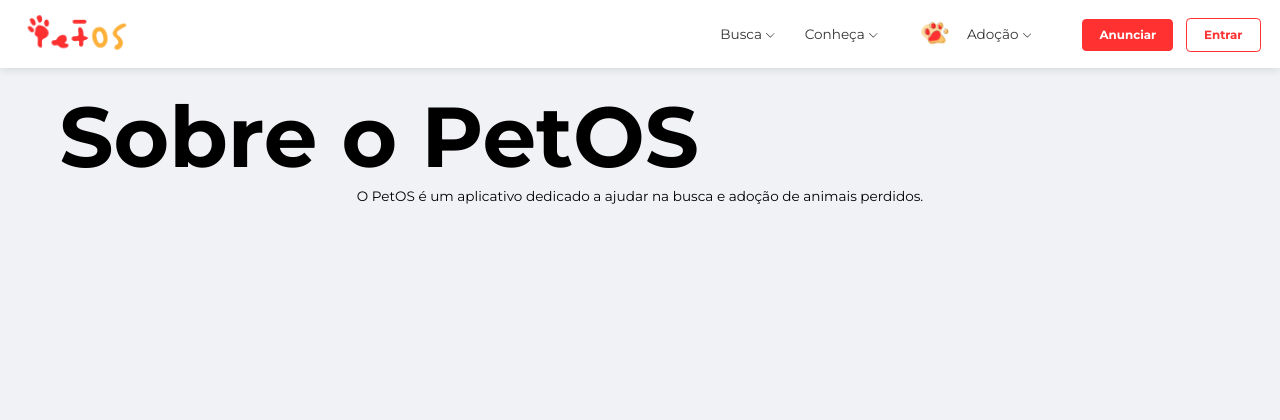
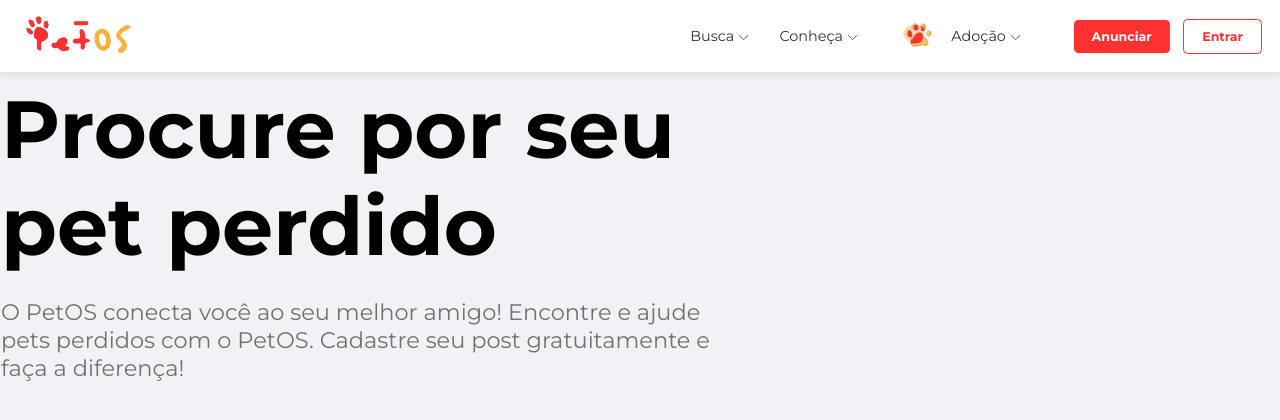
Before and after one commit to pedrozand/PetOS, a React (Vite) app: page / in a window 1280 px wide. Shown: the top 420 px of the page. Built offline with nearby package versions, Linux system fonts and the light colour scheme.

Commit message:
Ajuste de tela inicial

```diff
--- a/src/global.css
+++ b/src/global.css
@@ -11,7 +11,7 @@
 }
 
 html {
-  zoom: 0.85; /* Diminui o tamanho da página sem cortar elementos */
+  zoom: 0.9; /* Diminui o tamanho da página sem cortar elementos */
 }
 
 body {
--- a/src/pages/inicial/Inicial.css
+++ b/src/pages/inicial/Inicial.css
@@ -1,4 +1,17 @@
 .inicial-titulo {
-  font-size: 100px;
-  margin-left: -350px;
+  font-size: 90px;
+  margin-left: -120px;
+  width: 70%;
+  max-width: 1300px;
+  margin-top: -10px;
+  line-height: 1.2; /* Reduz o espaçamento entre as linhas */
 }
+
+.inicial-sub-titulo {
+  font-size: 25px;
+  margin-left: -120px;
+  width: 70%;
+  max-width: 1300px;
+  margin-top: 25px;
+  color: #727272;
+}
--- a/src/pages/inicial/Inicial.jsx
+++ b/src/pages/inicial/Inicial.jsx
@@ -8,10 +8,11 @@
     <div className="container-geral">
       <NavBar />
       <div>
-        <h1 className="inicial-titulo">Sobre o PetOS</h1>
-        <p>
-          O PetOS é um aplicativo dedicado a ajudar na busca e adoção de animais
-          perdidos.
+        <h1 className="inicial-titulo">Procure por seu pet perdido</h1>
+        <p className="inicial-sub-titulo">
+          O PetOS conecta você ao seu melhor amigo! Encontre e ajude pets
+          perdidos com o PetOS. Cadastre seu post gratuitamente e faça a
+          diferença!
         </p>
       </div>
     </div>
```
